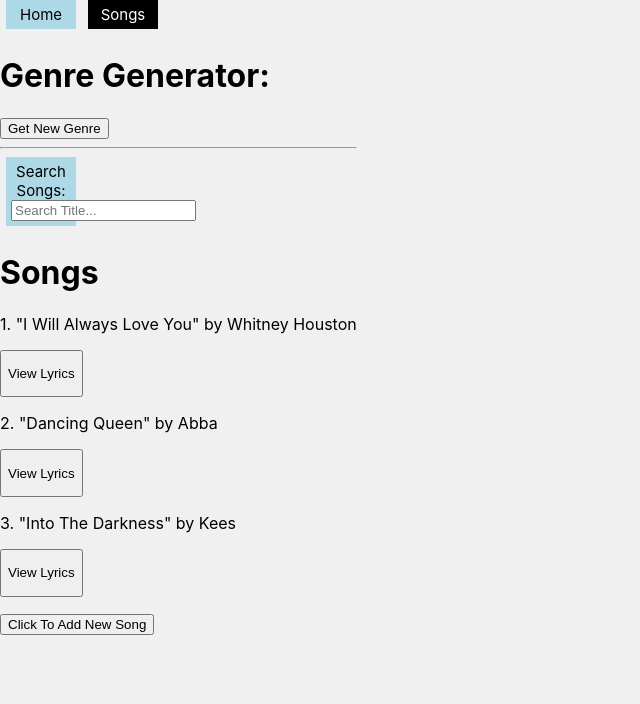
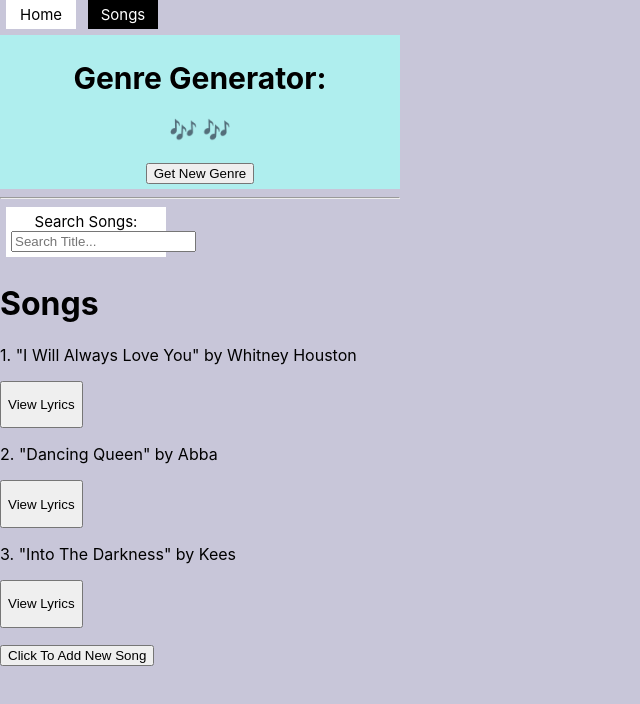
Before and after one commit to ChristinaKozi/p2-final, a React (Create React App) app: page /songs in a window 1280 px wide. Shown: the top 704 px of the page, without its empty margins (0-640 px from the left). Built offline with nearby package versions, Linux system fonts and the light colour scheme; no server answers; data requests are answered from the project's data file.

Commit message:
adds styling

```diff
--- a/src/components/Genre.js
+++ b/src/components/Genre.js
@@ -3,9 +3,9 @@ import React from "react";
 function Genre({ genre,handleClick }) {
 
     return (
-        <div>
+        <div className="genre">
             <h1>Genre Generator: </h1>
-            <h2>{genre.toUpperCase()}</h2>
+            <h2>🎶 {genre.toUpperCase()} 🎶</h2>
             <button onClick={handleClick} >Get New Genre</button>
         </div>
 
--- a/src/components/Lyrics.js
+++ b/src/components/Lyrics.js
@@ -9,7 +9,7 @@ function Lyrics({ lyrics }) {
 
     return (
         <>
-            {showLyrics? <> <p>Lyrics:</p> <p>{lyrics}</p> </> : null}
+            {showLyrics? <> <p className="lyrics">Lyrics:</p> <p className="lyrics">{lyrics}</p> </> : null}
             <button onClick={handleClick}>
                 {showLyrics? <p>Hide Lyrics</p> : <p>View Lyrics</p>}
                 </button>
--- a/src/components/NavBar.css
+++ b/src/components/NavBar.css
@@ -4,7 +4,7 @@
     width: 70px;
     padding: 5px;
     margin: 0 6px 6px;
-    background: lightblue;
+    background: white;
     text-decoration: none;
     text-align: center;
     font-size: min(10vw, 15px) ;
--- a/src/components/Search.css
+++ b/src/components/Search.css
@@ -1,12 +1,31 @@
 .search {
     display: inline-block;
     box-sizing: border-box;
-    width: 70px;
+    width: 160px;
     padding: 5px;
-     margin: 0 6px 6px;
-    background: lightblue;
+    margin: 0 6px 6px;
+    background: white;
     text-decoration: none;
     text-align: center;
     font-size: min(10vw, 15px) ;
     color: black;
 }
+
+.genre {
+    display: block;
+    box-sizing: border-box;
+    width: 400px;
+    padding: 5px;
+    margin: 0 auto;
+    background: paleturquoise;
+    text-decoration: none;
+    text-align: center;
+    font-size: min(10vw, 15px) ;
+    color: black;
+}
+
+.lyrics {
+    background: lightblue;
+    text-decoration: none;
+    text-align: center;
+}
--- a/src/components/Search.js
+++ b/src/components/Search.js
@@ -12,7 +12,6 @@ function Search({ searchTerm,onSearch }) {
                 value={searchTerm}
                 onChange={(e)=>onSearch(e.target.value)}>
             </input>
-
         </div>
     )
 }
--- a/src/index.css
+++ b/src/index.css
@@ -7,7 +7,7 @@ body {
   -moz-osx-font-smoothing: grayscale;
   display: flex;
   height: 100vh; /* Set to the full height of the viewport */
-  background-color: #f0f0f0; /* Optional: Add a background color */
+  background-color: rgb(200, 198, 217); /* Optional: Add a background color */
 }
 
 code {
```
